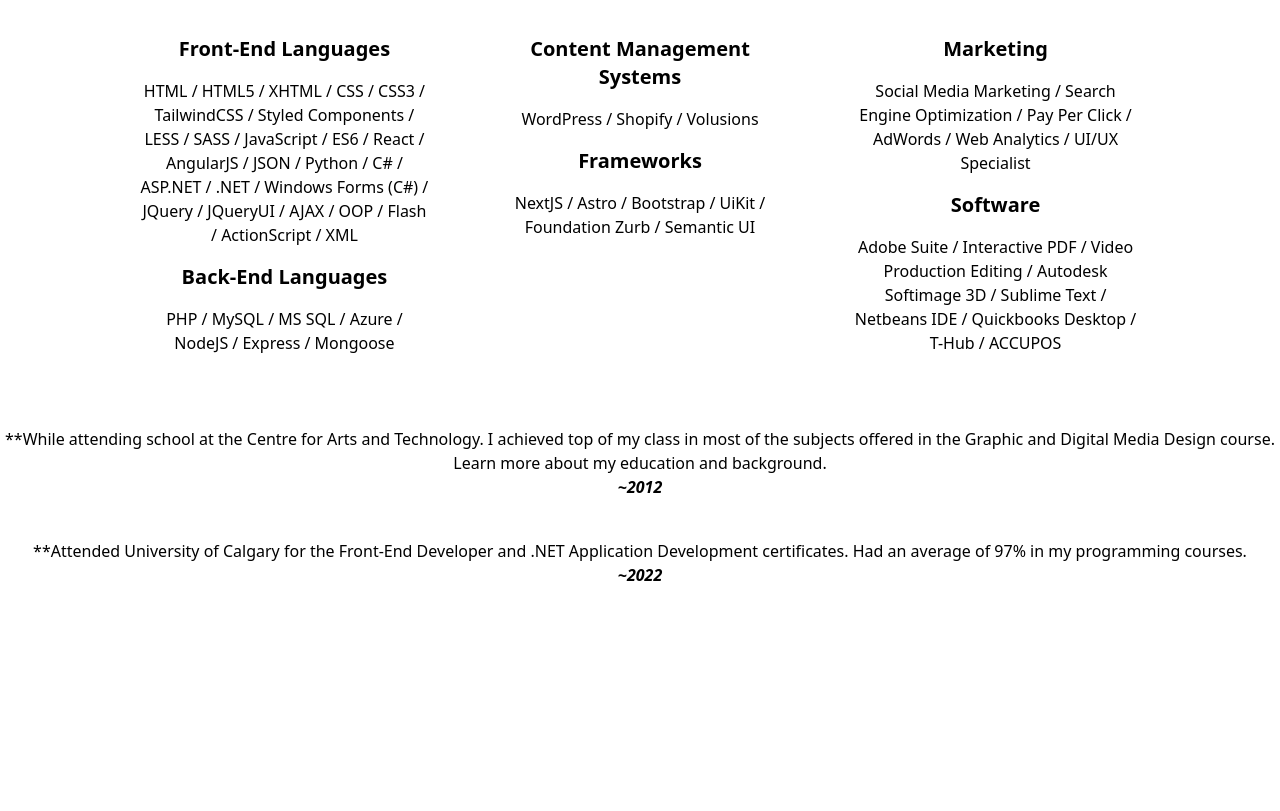
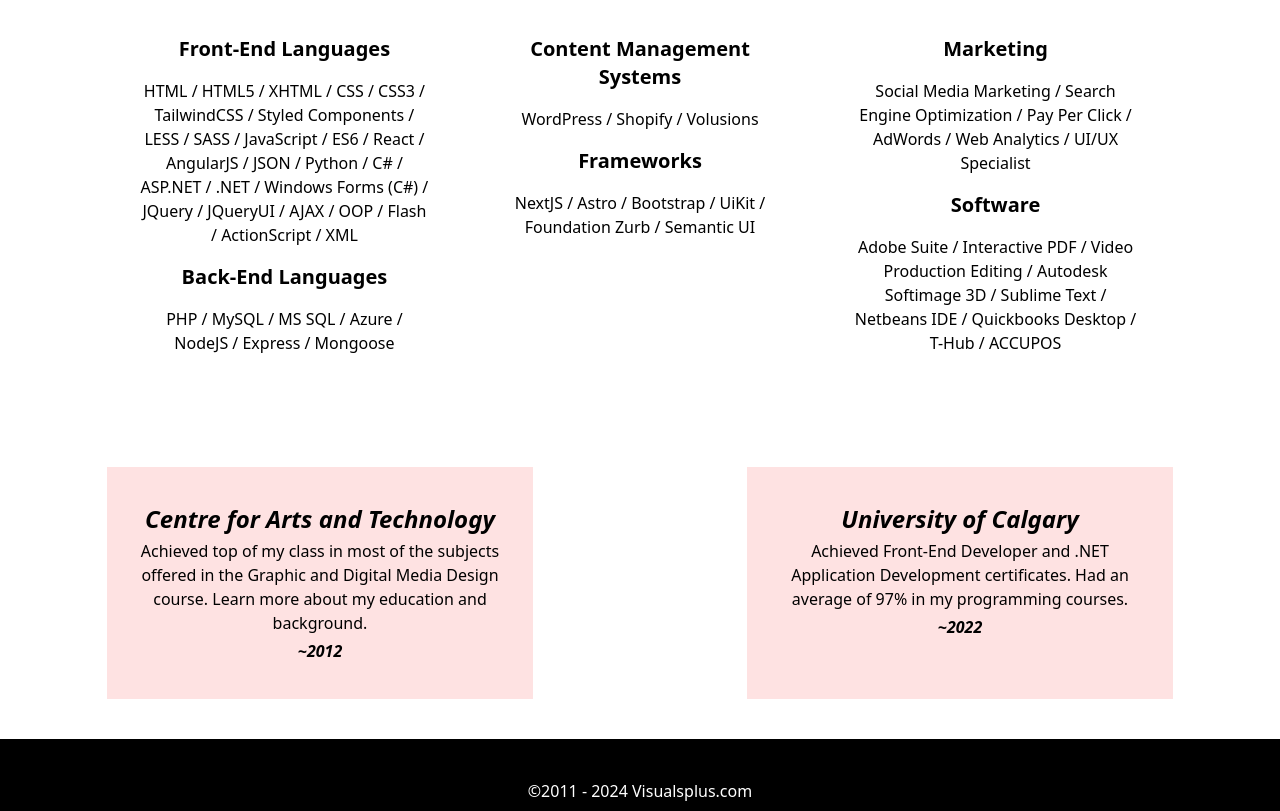
Before and after one commit to Zwill1/Astro-Portfolio, an Astro site: page / in a window 1280 px wide. Shown: the part 614-1425 px from the top of the page. Before the commit the page ends 1201 px from the top, so only its background shows below. Built offline with nearby package versions, Linux system fonts and the light colour scheme; Astro itself is replaced by a stand-in of ours.

Commit message:
styling skills and education components

```diff
--- a/src/components/EducationStats.astro
+++ b/src/components/EducationStats.astro
@@ -1,15 +1,18 @@
 ---
 interface props {
+    school: string,
     body: string,
     year: string,
 }
 
-const {body, year} = Astro.props
+const {school, body, year} = Astro.props
 ---
-
-<p>
+<p class="font-bold text-2xl italic leading-10">
+    {school}
+</p>
+<p class="leading-2">
     {body}
 </p>
-<p class="font-bold italic">
+<p class="font-bold italic leading-8">
     ~{year}
 </p>
--- a/src/pages/index.astro
+++ b/src/pages/index.astro
@@ -4,6 +4,7 @@ import Navigation from '../components/Navigation.jsx';
 import ProjectCardSection from '../ui/ProjectCardSection.astro';
 import SkillSection from '../ui/SkillSection.astro';
 import EducationSection from '../ui/EducationSection.astro';
+import Footer from '../ui/Footer.astro';
 ---
 
 <Layout title="Home title tag">
@@ -13,6 +14,7 @@ import EducationSection from '../ui/EducationSection.astro';
 		<ProjectCardSection />
 		<SkillSection />
 		<EducationSection />
+		<Footer />
 	</main>
 </Layout>
 
--- a/src/ui/EducationSection.astro
+++ b/src/ui/EducationSection.astro
@@ -2,10 +2,12 @@
 import EducationStats from "../components/EducationStats.astro"
 ---
 
-<section class="w-full mx-auto text-center mt-10 mt-10">
-    <EducationStats body="**While attending school at the Centre for Arts and Technology. I achieved top of my class in most of the subjects offered in the Graphic and Digital Media Design course. Learn more about my education and background." year="2012" />
+<section class="lg:flex mt-10 mb-10">
+    <div class="w-10/12 lg:w-4/12 mx-auto text-center mt-10 pl-6 pr-6 bg-red-100 pt-8 pb-8">
+        <EducationStats school="Centre for Arts and Technology" body="Achieved top of my class in most of the subjects offered in the Graphic and Digital Media Design course. Learn more about my education and background." year="2012" />
+    </div>
+
+    <div class="w-10/12 lg:w-4/12 mx-auto text-center mt-10 pl-6 pr-6 bg-red-100 pt-8 pb-8">
+        <EducationStats school="University of Calgary" body="Achieved  Front-End Developer and .NET Application Development certificates. Had an average of 97% in my programming courses." year="2022" />
+    </div>
 </section>
-
-<section class="w-full mx-auto text-center mt-10 mt-10">
-    <EducationStats body="**Attended University of Calgary for the Front-End Developer and .NET Application Development certificates. Had an average of 97% in my programming courses." year="2022" />
-</section>
--- /dev/null
+++ b/src/ui/Footer.astro
@@ -0,0 +1,11 @@
+---
+
+---
+
+<section class="bg-black mt-10 pt-10 pb-2">
+    <p class="text-center text-white">©2011 - <span id="year"></span> Visualsplus.com</p>
+</section>
+
+<script>
+    document.getElementById("year").innerHTML = new Date().getFullYear();
+</script>
```
